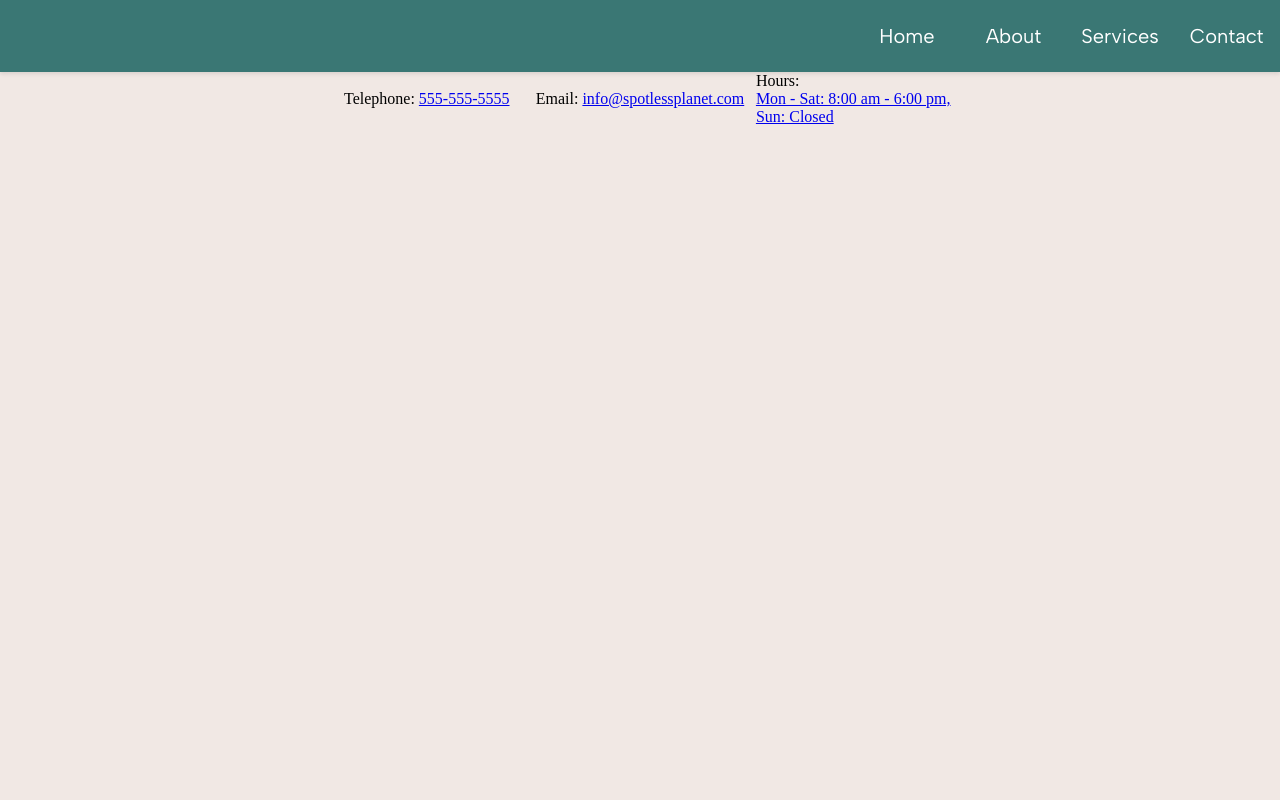
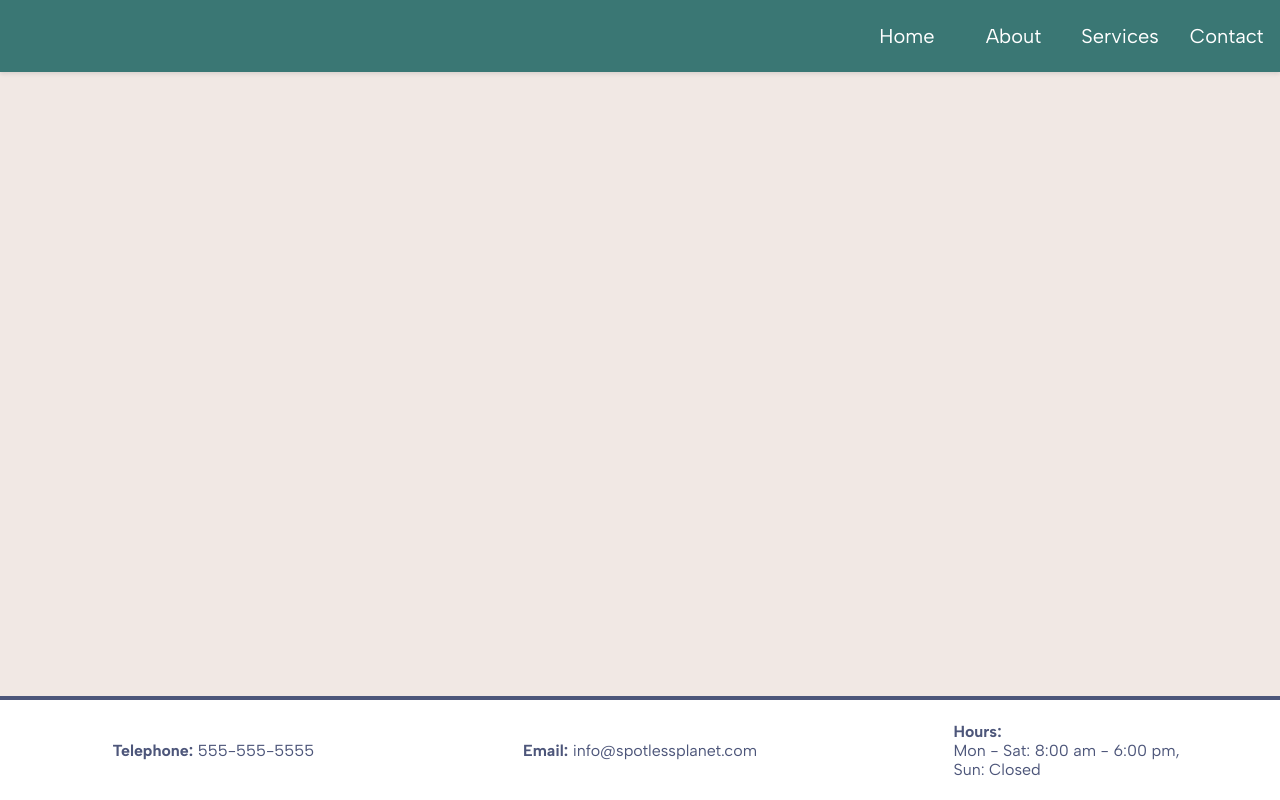
Before and after one commit to baguinaga/spotless-planet-website, an Angular app: page / in a window 1280 px wide. Built offline with nearby package versions, Linux system fonts and the light colour scheme.

Commit message:
footer component

```diff
--- a/src/app/app.component.css
+++ b/src/app/app.component.css
@@ -0,0 +1,3 @@
+.app-wrapper main {
+  flex: 1;
+}
--- a/src/app/app.component.html
+++ b/src/app/app.component.html
@@ -1 +1,5 @@
-<app-header></app-header> <app-footer></app-footer>
+<div class="app-wrapper">
+  <app-header></app-header>
+  <main></main>
+  <app-footer></app-footer>
+</div>
--- a/src/app/navigation/footer/footer.component.css
+++ b/src/app/navigation/footer/footer.component.css
@@ -1,5 +1,38 @@
 .footer__list {
-  align-items: center;
   list-style-type: none;
+  height: 100px;
   padding: 0px;
+  background-color: #fff;
+  border-top: var(--tertiary-color) 4px solid;
 }
+
+.footer__item {
+  font: var(--font-size-small) var(--font-family-body);
+  white-space: nowrap;
+}
+
+.footer__info--text {
+  font-weight: bold;
+}
+
+.footer__wrapper {
+  color: var(--tertiary-color);
+}
+
+.footer__wrapper .footer__link {
+  text-decoration: none;
+  color: var(--tertiary-color);
+}
+
+.footer__wrapper .footer__link:hover {
+  text-decoration: underline;
+  color: var(--tertiary-color-light);
+}
+/*
+.footer__wrapper a.no-cursor {
+  cursor: default;
+}
+
+.footer__wrapper a.no-cursor:hover {
+  text-decoration: none;
+} */
--- a/src/app/navigation/footer/footer.component.html
+++ b/src/app/navigation/footer/footer.component.html
@@ -1,12 +1,25 @@
 <footer>
-  <ul class="footer__list row flex-center">
+  <ul class="footer__list row flex-around">
     <li class="footer__item col-2 flex-center" *ngFor="let info of contactInfo">
       <div class="footer__wrapper">
         <i [class]="info.icon" aria-hidden="true"></i>
-        <span>{{ info.text }}</span>
-        <a href="#" [attr.data-href]="info.href" class="obfuscated-link">
-          <span [id]="info.id" [innerHTML]="info.anchor"></span>
-        </a>
+        <span class="footer__info--text">{{ info.text }}</span>
+
+        <ng-container *ngIf="info.clickable; else nonClickable">
+          <a
+            href="#"
+            [attr.data-href]="info.href"
+            class="footer__link obfuscated-link"
+          >
+            <span [id]="info.id" [innerHTML]="info.anchor"></span>
+          </a>
+        </ng-container>
+
+        <ng-template #nonClickable>
+          <span class="footer__span obfuscated-link">
+            <span [id]="info.id" [innerHTML]="info.anchor"></span>
+          </span>
+        </ng-template>
       </div>
     </li>
   </ul>
--- a/src/app/navigation/footer/footer.component.ts
+++ b/src/app/navigation/footer/footer.component.ts
@@ -6,6 +6,7 @@ import {
   ChangeDetectorRef,
 } from '@angular/core';
 import { CommonModule } from '@angular/common';
+import { cursorTo } from 'readline';
 
 @Component({
   selector: 'app-footer',
@@ -22,6 +23,7 @@ export class FooterComponent implements AfterViewInit {
       text: 'Telephone: ',
       anchor: '555-555-5555',
       href: 'tel:5555555555',
+      clickable: true,
     },
     {
       icon: 'icon__email',
@@ -29,6 +31,7 @@ export class FooterComponent implements AfterViewInit {
       text: 'Email: ',
       anchor: 'info@spotlessplanet.com',
       href: 'mailto:info@spotlessplanet.com',
+      clickable: true,
     },
     {
       icon: 'icon__calendar',
@@ -36,6 +39,7 @@ export class FooterComponent implements AfterViewInit {
       text: 'Hours:',
       anchor: '<br>Mon - Sat: 8:00 am - 6:00 pm,<br>Sun: Closed',
       href: '#',
+      clickable: false,
     },
   ];
   constructor(
--- a/src/app/navigation/header/header.component.css
+++ b/src/app/navigation/header/header.component.css
@@ -1,6 +1,6 @@
 .nav {
   height: 4.5rem;
-  background-color: #3a7774;
+  background-color: var(--secondary-color);
   box-shadow: 0 2px 4px rgba(0, 0, 0, 0.1);
 }
 
@@ -16,8 +16,13 @@
   cursor: pointer;
 }
 
+.nav__item:hover {
+  background-color: var(--primary-color);
+  box-shadow: 0 4px 8px rgba(0, 0, 0, 0.2);
+}
+
 .nav__item.active {
-  background-color: #5daaa6;
+  background-color: var(--primary-color);
   box-shadow: 0 4px 8px rgba(0, 0, 0, 0.2);
   transform: scaleY(1.05);
 }
@@ -25,7 +30,7 @@
 .nav__link {
   text-decoration: none;
   color: #fff;
-  font: var(--font-size-body) var(--font-family-body);
+  font: var(--font-size-medium) var(--font-family-body);
 }
 
 .active .nav__link {
--- a/src/styles.css
+++ b/src/styles.css
@@ -6,11 +6,13 @@
   --primary-color: #5daaa6;
   --secondary-color: #3a7774;
   --tertiary-color: #4d567a;
+  --tertiary-color-light: #8a93b3;
 
   --font-family-header: "Libre Bodoni", serif;
   --font-family-body: "Albert Sans", sans-serif;
-  --font-size-header: 3rem;
-  --font-size-body: 1.25rem;
+  --font-size-large: 3rem;
+  --font-size-medium: 1.25rem;
+  --font-size-small: 1rem;
 }
 
 /* Normalize CSS */
@@ -41,7 +43,19 @@ body {
   background: var(--body-color);
 }
 
+html,
+body {
+  height: 100%;
+  margin: 0;
+}
+
 /* Flexbox Grid */
+
+.app-wrapper {
+  display: flex;
+  flex-direction: column;
+  min-height: 100vh;
+}
 
 .container {
   display: flex;
@@ -126,6 +140,12 @@ body {
   align-items: center;
 }
 
+.flex-around {
+  display: flex;
+  justify-content: space-around;
+  align-items: center;
+}
+
 .flex-end {
   display: flex;
   justify-content: flex-end;
```
